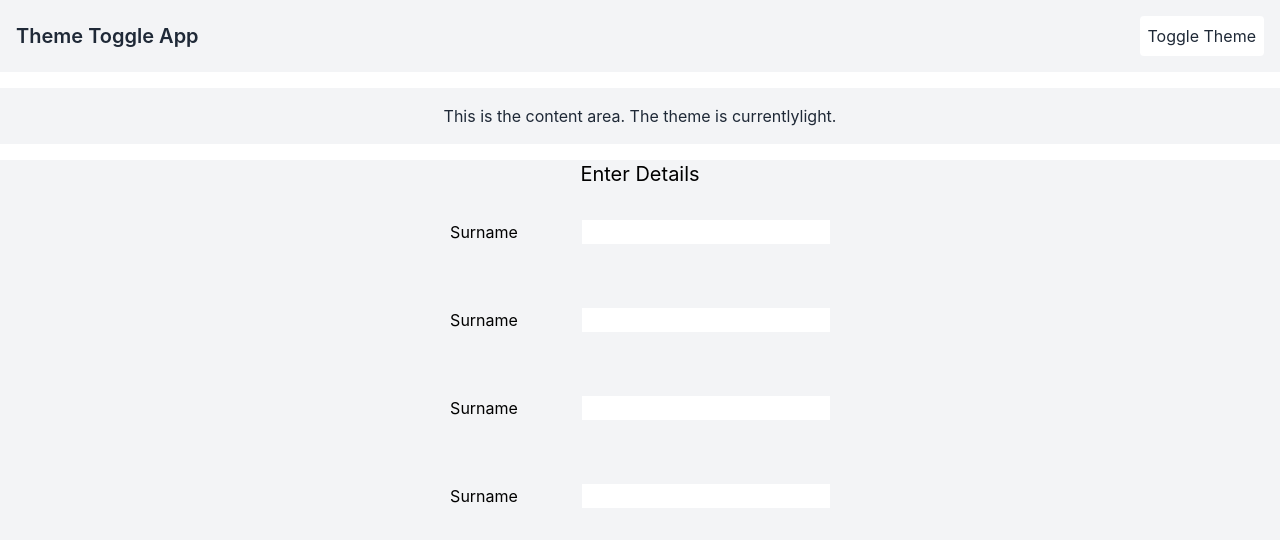
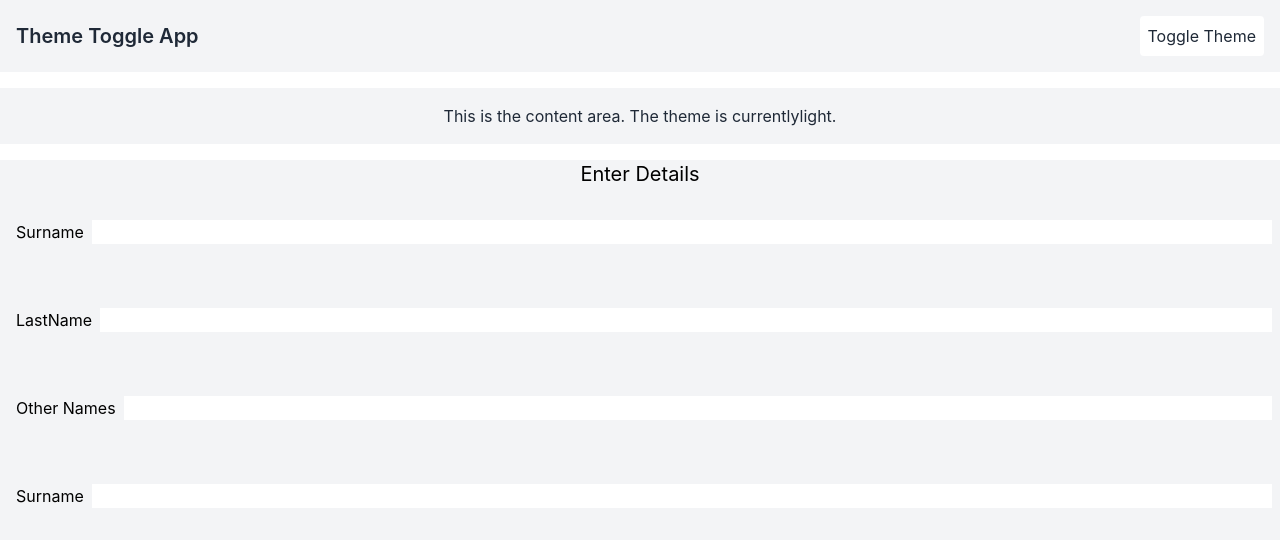
Before and after one commit to Tristverm/react-context-tailwind, a React (Create React App) app: page / in a window 1280 px wide. Shown: the top 542 px of the page. Built offline with nearby package versions, Linux system fonts and the light colour scheme.

Commit message:
minor chnages on form

```diff
--- a/src/components/Form.js
+++ b/src/components/Form.js
@@ -7,21 +7,21 @@ function Form() {
         <legend className="text-bold text-xl text-center ">
           Enter Details
         </legend>
-        <div className="flex flex-row space-x-16 my-8 self-center">
+        <div className="flex flex-row  my-8 ml-4">
           <label>Surname</label>
-          <input />
+          <input className="flex-1 mx-2" />
         </div>
-        <div className="flex flex-row space-x-16 my-8 self-center">
+        <div className="flex flex-row my-8 self-left ml-4">
+          <label>LastName</label>
+          <input className="flex-1 mx-2" />
+        </div>
+        <div className="flex flex-row  my-8 self-left ml-4">
+          <label>Other Names</label>
+          <input className="flex-1 mx-2 w-8"  />
+        </div>
+        <div className="flex flex-row  my-8 self-left ml-4">
           <label>Surname</label>
-          <input />
-        </div>
-        <div className="flex flex-row space-x-16 my-8 self-center">
-          <label>Surname</label>
-          <input />
-        </div>
-        <div className="flex flex-row space-x-16 my-8 self-center">
-          <label>Surname</label>
-          <input />
+          <input className="flex-1 mx-2" />
         </div>
       </form>
     </div>
```
